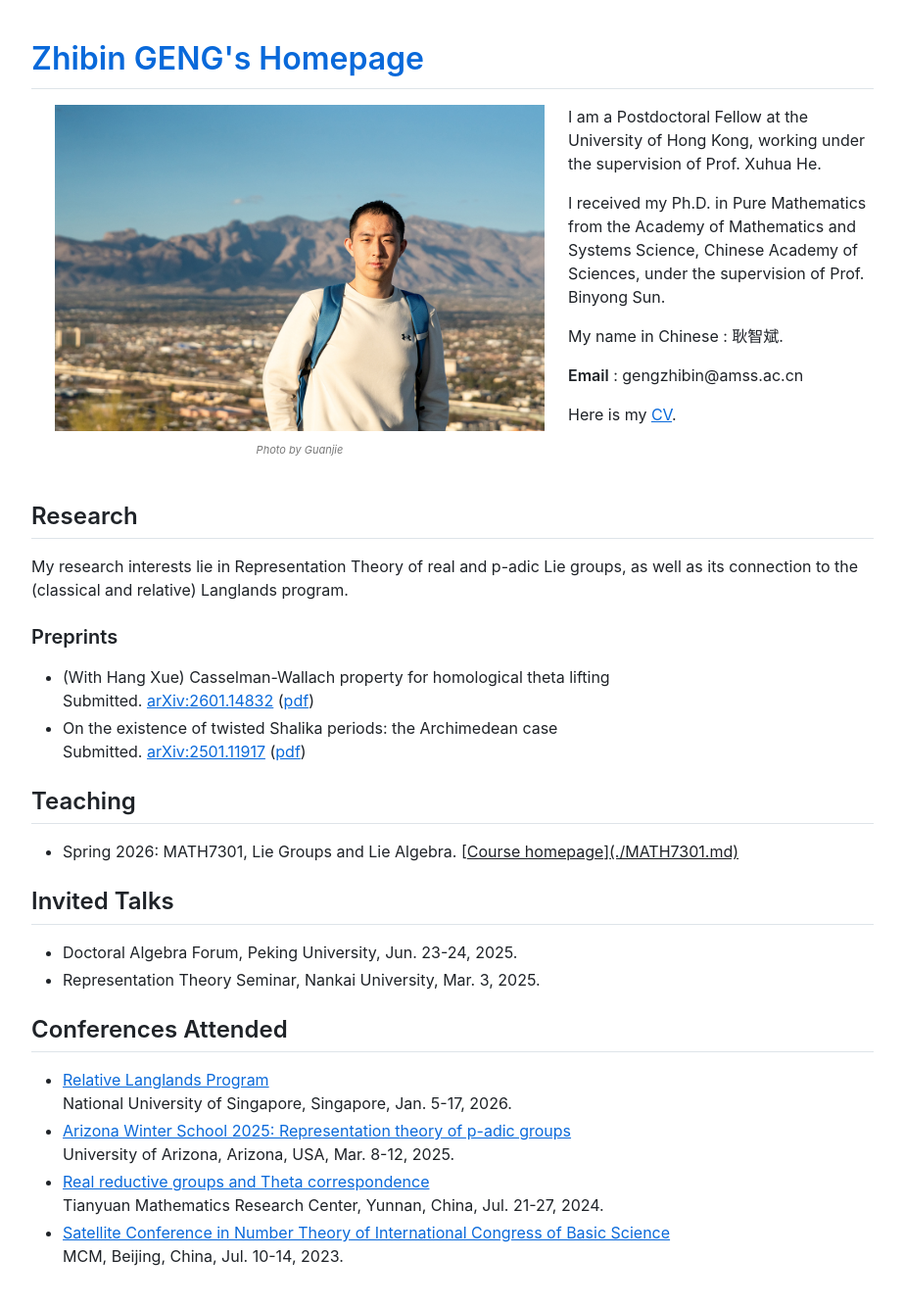
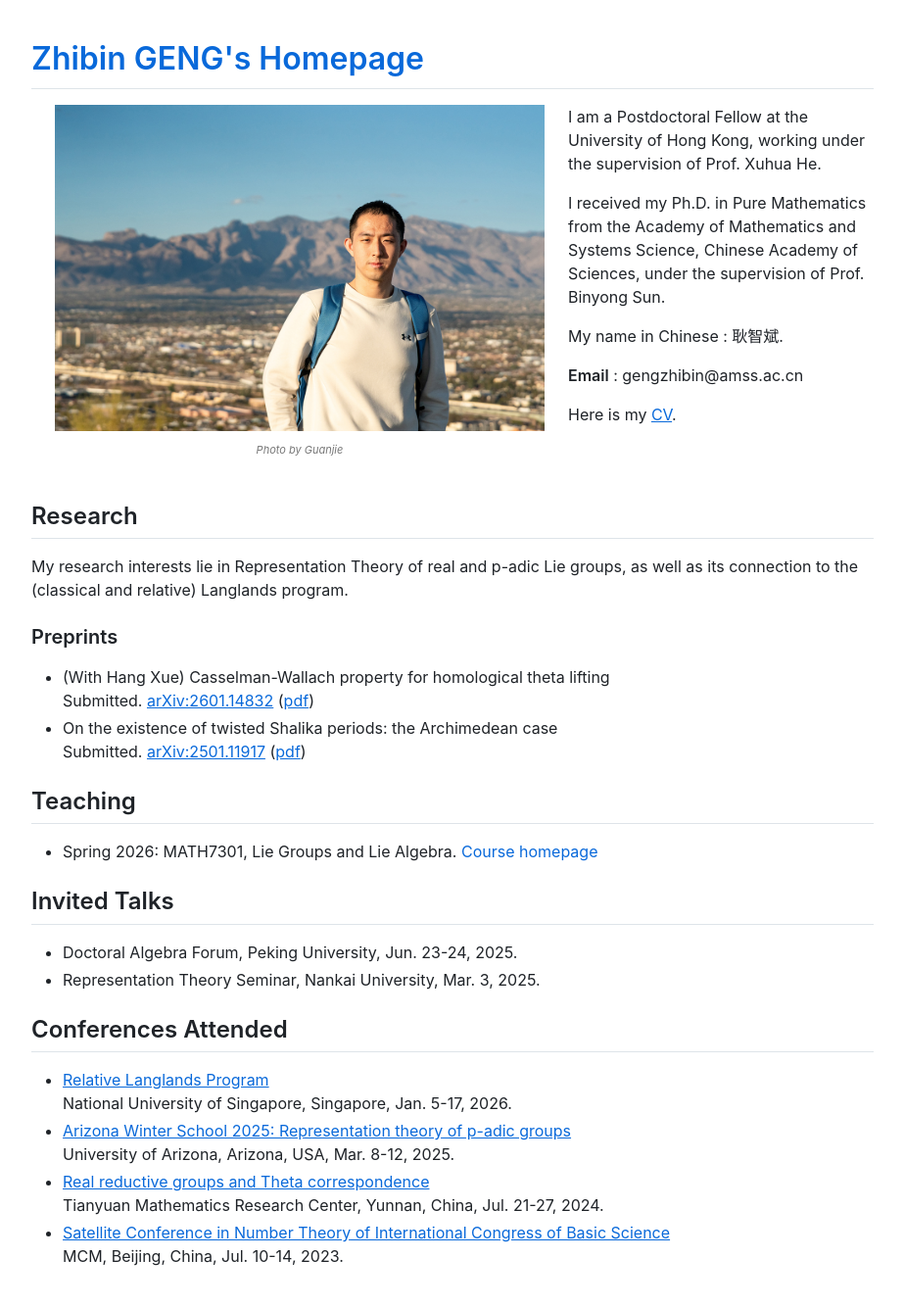
Before and after one commit to Lyle24/zhibingeng, a Jekyll site: the page built from index.md, in a window 1280 px wide. Shown: the whole page at 98% size, without its empty margins (178-1101 px from the left). Built offline with Jekyll 4.4.1, drawn with Linux system fonts in a browser that asks for light colours.

Commit message:
Update index.md

```diff
--- a/index.md
+++ b/index.md
@@ -35,7 +35,7 @@ My research interests lie in Representation Theory of real and p-adic Lie groups
 
 
 ## Teaching
-- Spring 2026: MATH7301, Lie Groups and Lie Algebra. [<u>Course homepage<u>](./MATH7301.md)
+- Spring 2026: MATH7301, Lie Groups and Lie Algebra. [Course homepage](./MATH7301.md)
 
 ## Invited Talks
 - Doctoral Algebra Forum, Peking University, Jun. 23-24, 2025.
```
